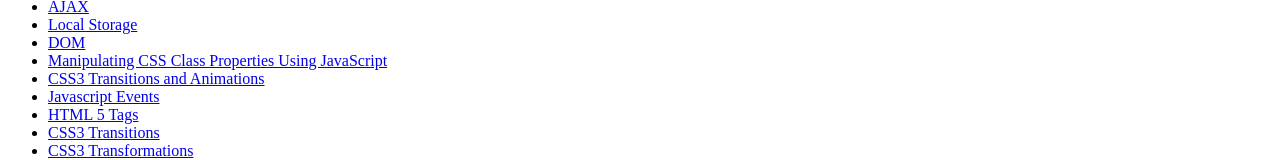
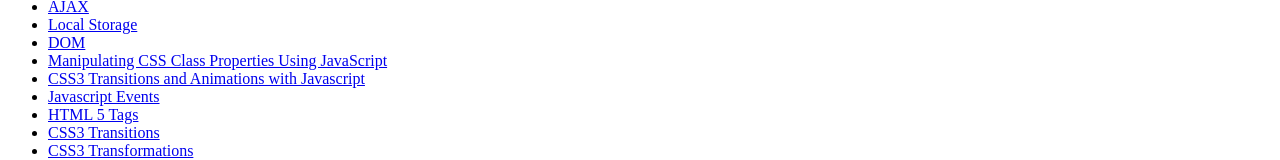
Before and after one commit to SamuellCline/CIT261, a plain HTML site: page index.html in a window 1280 px wide. Shown: the part 206-366 px from the top of the page. Drawn offline with Linux system fonts and the light colour scheme.

Commit message:
fixed title for css topic

```diff
--- a/index.html
+++ b/index.html
@@ -28,7 +28,7 @@
         </li>
         <li><a href="#">Manipulating CSS Class Properties Using JavaScript</a>
         </li>
-        <li><a href="#">CSS3 Transitions and Animations</a>
+        <li><a href="#">CSS3 Transitions and Animations with Javascript</a>
         </li>
         <li><a href="#">Javascript Events</a>
         </li>
```
